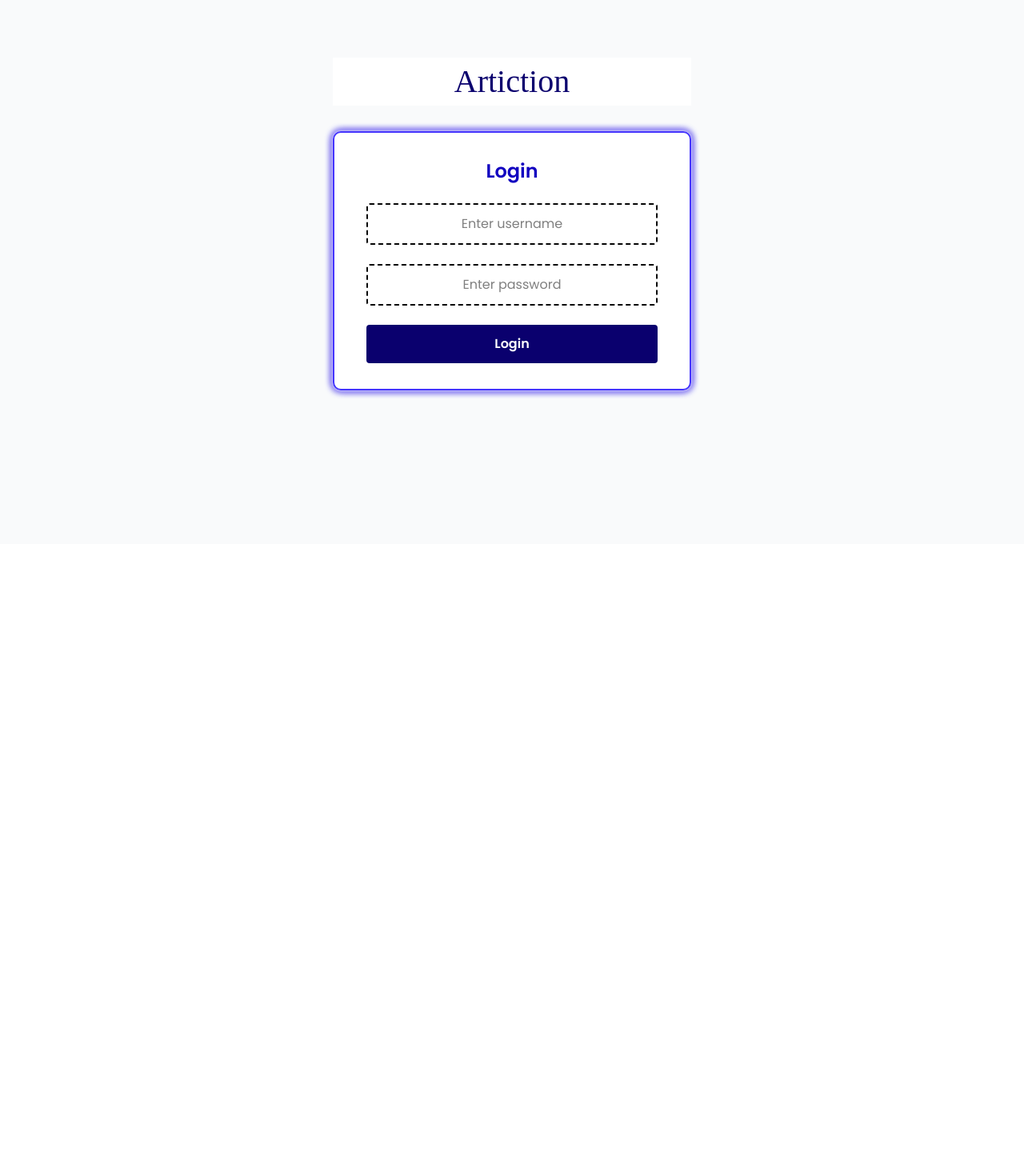
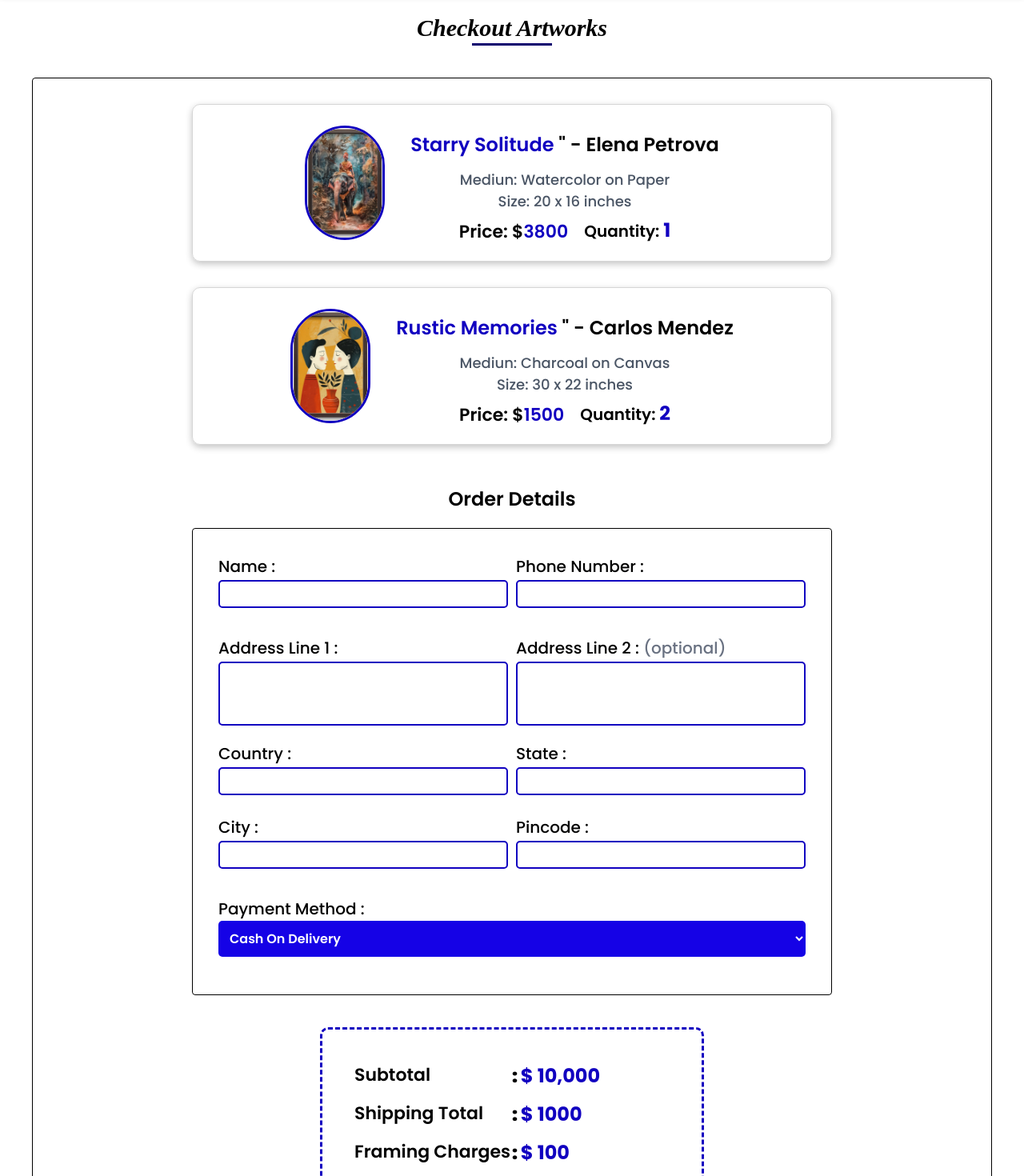
Before and after one commit to mohanapriyan2006/Artiction, a React (Vite) app in the folder frontend/artiction/: page / in a window 1280 px wide. Shown: the part 80-1550 px from the top of the page at 80% size. Before the commit the page ends 800 px from the top, so only its background shows below. Built offline with nearby package versions, Linux system fonts and the light colour scheme; a web font is replaced by a local one.

Commit message:
order-page completed

```diff
--- a/frontend/artiction/src/App.jsx
+++ b/frontend/artiction/src/App.jsx
@@ -7,23 +7,24 @@ import Artworks from './components/Artworks';
 import Auction from './components/Auction';
 import Cart from './components/Cart';
 import Login from './components/Login';
+import Order from './components/Order';
 
 
 const App = () => {
   return (
     <div className='App'>
-      {/* <NavBar/> */}
+      <NavBar/>
       {/*
       <Home/>
       <Auction/>
       <Artworks/>
+      <Login/>
       <Cart/>
       */}
 
-  <Login/>
+       <Order/>
 
-
-      {/* <Footer/> */}
+      <Footer/>
     </div>
   )
 }
--- a/frontend/artiction/src/components/Cart.jsx
+++ b/frontend/artiction/src/components/Cart.jsx
@@ -73,12 +73,12 @@ const Cart = () => {
         <div className='mt-15'>
             {/* Your Art Cart */}
             <div className="title flex flex-col items-center mt-5">
-                <b className='font2 font-bold sm:text-[30px] text-[22px]'>Your Art Cart</b>
+                <b className='font2 font-bold sm:text-[30px] text-[22px]'>Your Artwork Cart</b>
                 <span className='title-line'>-</span>
                 <p className='text-center text-gray-600 text-[18px] my-5 '>Review your selected artwork(s) before you proceed to checkout. Each piece is one-of-a-kind — make it yours!</p>
             </div>
 
-            {items.length ? <div className="past-auctions flex flex-col mx-2 items-center sm:gap-8 gap-0 my-8">
+            {items.length ? <div className="cart-items flex flex-col mx-2 items-center sm:gap-8 gap-0 my-8">
                 {items.map((item) => (
                     <div key={item.id} className='flex sm:flex-row flex-col justify-center items-center box-shadow sm:gap-8 gap-0 mx-5 sm:my-0 -my-10 py-5 px-2  md:w-200 sm:w-160 sm:scale-100 scale-80 '>
                         <img className='h-auto w-50' src={item.img} alt={item.title} />
@@ -160,7 +160,7 @@ const Cart = () => {
 
                     <button className="btn-2 flex text-[22px] font-semibold gap-2 w-55  text-center cursor-pointer">
                         <img src={order} alt="order icon" />
-                        Place Order</button>
+                        Checkout</button>
 
                 </div>
             </div>
--- a/frontend/artiction/src/components/Login.jsx
+++ b/frontend/artiction/src/components/Login.jsx
@@ -10,7 +10,7 @@ const Login = () => {
         </div>
 
         <div className='border-2 rounded-[10px] border-[var(--blue-sm)] shadow-lg glowing py-8 px-6 sm:px-10 text-center bg-white w-full'>
-          <h3 className='text-2xl font-semibold text-[var(--blue-md)] mb-6'>Login</h3>
+          <h3 className='text-2xl font-semibold text-[var(--blue-md)] mb-6'>Sign in</h3>
           <form className='flex flex-col gap-6 w-full'>
             <input
               className='border-dashed border-2 rounded p-3 w-full focus:outline-none focus:border-[var(--blue-md)] text-center'
@@ -28,7 +28,7 @@ const Login = () => {
             />
             <button
               type="submit"
-              className='bg-[var(--blue-dk)] text-white py-3 px-6 rounded hover:bg-[var(--blue-md)] transition-colors w-full cursor-pointer font-semibold'
+              className='bg-[var(--blue-dk)] text-[20px] text-white py-3 px-6 rounded hover:bg-[var(--blue-md)] transition-colors w-full cursor-pointer font-semibold'
             >
               Login
             </button>
--- /dev/null
+++ b/frontend/artiction/src/components/Order.jsx
@@ -0,0 +1,154 @@
+import React from 'react';
+import art3 from '../assets/art3.jpg';
+import art4 from '../assets/art4.jpg';
+import trash from '../assets/trash.png';
+import order from '../assets/order.png';
+import '../styles/Order.css'
+
+
+
+const orderItems = [
+    {
+        id: "101",
+        img: art3,
+        title: "Starry Solitude",
+        artist: "Elena Petrova",
+        medium: "Watercolor on Paper",
+        size: "20 x 16 inches",
+        price: 3800,
+        quantity: 1,
+        sold: true,
+        endTime: "2023-04-15 14:30:00",
+    },
+    {
+        id: "102",
+        img: art4,
+        title: "Rustic Memories",
+        artist: "Carlos Mendez",
+        medium: "Charcoal on Canvas",
+        size: "30 x 22 inches",
+        price: 1500,
+        quantity: 2,
+        sold: false,
+        endTime: "2023-04-10 09:15:00",
+    }
+];
+
+const Order = () => {
+    return (
+        <div className='order-page'>
+            <div className="title flex flex-col items-center my-5">
+                <b className='font2 font-bold sm:text-[30px] text-[28px]'>Checkout Artworks</b>
+                <span className='title-line'>-</span>
+            </div>
+
+            <div className="order-content sm:border md:mx-10 mx-6 rounded my-10 ">
+
+                {/* order items */}
+                <div className="order-items flex flex-col mx-2 items-center gap-8 my-8">
+                    {orderItems.map((item) => (
+                        <div key={item.id} className='flex sm:flex-row flex-col justify-center items-center box-shadow sm:gap-8 gap-0 mx-5 sm:my-0 -my-10 py-5 px-2  md:w-200 sm:w-140 w-100 sm:scale-100 scale-80 '>
+                            <img className='h-auto w-25 rounded-full border-3 border-[var(--blue-md)]' src={item.img} alt={item.title} />
+                            <div className='text-center'>
+                                <p className='sm:text-[24px] text-[20px] font-semibold my-3'> <span className='blue-md'>{item.title}</span> " - {item.artist}</p>
+                                <p className='text-gray-600 text-[18px] font-medium'>Mediun: {item.medium}</p>
+                                <p className='text-gray-600 text-[18px] font-medium'>Size: {item.size}</p>
+                                <div className='flex items-center justify-center gap-5'>
+                                    <p className='text-[22px] font-semibold mt-2'>Price: $<span className='blue-md' >{item.price}</span></p>
+                                    <p className='font-semibold text-[20px] mt-1'>Quantity: <span className='text-2xl blue-md font-bold'>{item.quantity}</span></p>
+                                </div>
+                            </div>
+                        </div>
+                    ))}
+                </div>
+
+                {/* order details */}
+                <form className=' place-content-center place-items-center'>
+
+                    <h4 className='text-2xl font-semibold my-5'>Order Details</h4>
+
+                    <div className="order-details sm:border md:w-200 w-90 rounded pt-8 px-8 mb-10 parent">
+
+                        <div className="flex flex-col div1">
+                            <label className='label-o'>Name :</label>
+                            <input required className='input-o' type="text" />
+                        </div>
+
+                        <div className="flex flex-col div2">
+                            <label className='label-o'>Phone Number :</label>
+                            <input required className='input-o' type="number" />
+                        </div>
+                        <div className="flex flex-col div3">
+                            <label className='label-o'>Address Line 1 :</label>
+                            <textarea className='textarea-o' required></textarea>
+                        </div>
+                        <div className="flex flex-col div4">
+                            <label className='label-o'>Address Line 2 : <span className='text-gray-500'>(optional)</span></label>
+                            <textarea className='textarea-o'></textarea>
+                        </div>
+                        <div className="flex flex-col div5">
+                            <label className='label-o'>Country :</label>
+                            <input required className='input-o' type="text" />
+                        </div>
+                        <div className="flex flex-col div6">
+                            <label className='label-o'>State :</label>
+                            <input required className='input-o' type="text" />
+                        </div>
+                        <div className="flex flex-col div7">
+                            <label className='label-o'>City :</label>
+                            <input required className='input-o' type="text" />
+                        </div>
+                        <div className="flex flex-col div8">
+                            <label className='label-o'>Pincode :</label>
+                            <input required className='input-o' type="text" />
+                        </div>
+                        <div className="flex flex-col div9">
+                            <label className='label-o'>Payment Method :</label>
+                            <select className='select-o' required>
+                                <option value="cashOnDelivery">Cash On Delivery</option>
+                                <option value="upi">UPI / QR Code</option>
+                                <option value="netbanking">Net Banking</option>
+                                <option value="card">Credit/Debit Card</option>
+                            </select>
+                        </div>
+                    </div>
+
+                    <div className='order-summary border-dashed border-3 rounded-[10px] border-[var(--blue-md)] flex flex-col  md:w-120 sm:p-10 p-5 gap-3 text-[22px] font-semibold mb-5'>
+
+                        <p className='flex  '>
+                            <span className='flex-1/2'>Subtotal</span>
+                            <b className='flex-1/2'>: <span className='font-bold blue-md text-[24px]'>$ 10,000</span></b>
+                        </p>
+                        <p className='flex  '>
+                            <span className='flex-1/2'>Shipping Total</span>
+                            <b className='flex-1/2'>: <span className='font-bold blue-md text-[24px]'>$ 1000</span></b>
+                        </p>
+                        <p className='flex  '>
+                            <span className='flex-1/2'>Framing Charges</span>
+                            <b className='flex-1/2'>: <span className='font-bold blue-md text-[24px]'>$ 100</span></b>
+                        </p>
+
+                        <p className='flex text-[28px]'>
+                            Total Payable
+                            <b> : <span className='font-bold blue-md'>$ 1000</span></b>
+                        </p>
+
+                    </div>
+
+                    <div className="order-btns flex sm:flex-row flex-col sm:items-start items-center sm:gap-0 gap-8 justify-around w-full mt-10 mb-4">
+                        <button className="btn-1 cursor-pointer text-[22px] font-semibold w-50">Cancel</button>
+                        <button type='submit' className="btn-2 flex text-[22px] font-semibold gap-2 w-55 text-center cursor-pointer">
+                            <img src={order} alt="order icon" />
+                            Place Order</button>
+                    </div>
+
+                </form>
+            </div>
+
+
+
+        </div>
+    )
+}
+
+export default Order;
--- /dev/null
+++ b/frontend/artiction/src/styles/Order.css
@@ -0,0 +1,94 @@
+.parent {
+    display: grid;
+    grid-template-columns: repeat(2, 1fr);
+    grid-template-rows: repeat(5, 1fr);
+    grid-gap: 10px;
+}
+
+@media screen and (max-width: 780px) {
+    .parent {
+        display: flex;
+        flex-direction: column;
+        gap: 20px;
+        padding-bottom: 20px;
+    }
+}
+
+.div1 {
+    grid-area: 1 / 1 / 2 / 2;
+}
+
+.div2 {
+    grid-area: 1 / 2 / 2 / 3;
+}
+
+.div3 {
+    grid-area: 2 / 1 / 3 / 2;
+    margin-top: -10px;
+}
+
+.div4 {
+    grid-area: 2 / 2 / 3 / 3;
+    margin-top: -10px;
+}
+
+.div5 {
+    grid-area: 3 / 1 / 4 / 2;
+    margin-top: 10px;
+}
+
+.div6 {
+    grid-area: 3 / 2 / 4 / 3;
+    margin-top: 10px;
+}
+
+.div7 {
+    grid-area: 4 / 1 / 5 / 2;
+    margin-top: -10px;
+
+}
+
+.div8 {
+    grid-area: 4 / 2 / 5 / 3;
+    margin-top: -10px;
+
+}
+
+.div9 {
+    grid-area: 5 / 1 / 6 / 3;
+    margin-top: -20px;
+}
+
+.label-o {
+    font-size: 20px;
+    font-weight: 500;
+}
+
+.input-o{
+    margin-top: 2px;
+    border: 2px solid var(--blue-md);
+    border-radius: 5px;
+    height: 35px;
+}
+
+.textarea-o{
+    margin-top: 2px;
+    border: 2px solid var(--blue-md);
+    border-radius: 5px;
+    height: 80px;
+    resize: none;
+}
+
+.select-o{
+    background-color: var(--blue-lt);
+    color: white;
+    font-weight: 600;
+    padding: 10px;
+    border-radius: 5px;
+}
+
+.select-o:hover,
+.select-o:focus{
+    background-color: var(--blue-sm);
+    border: solid 1.5px  var(--blue-sm);
+}
```
